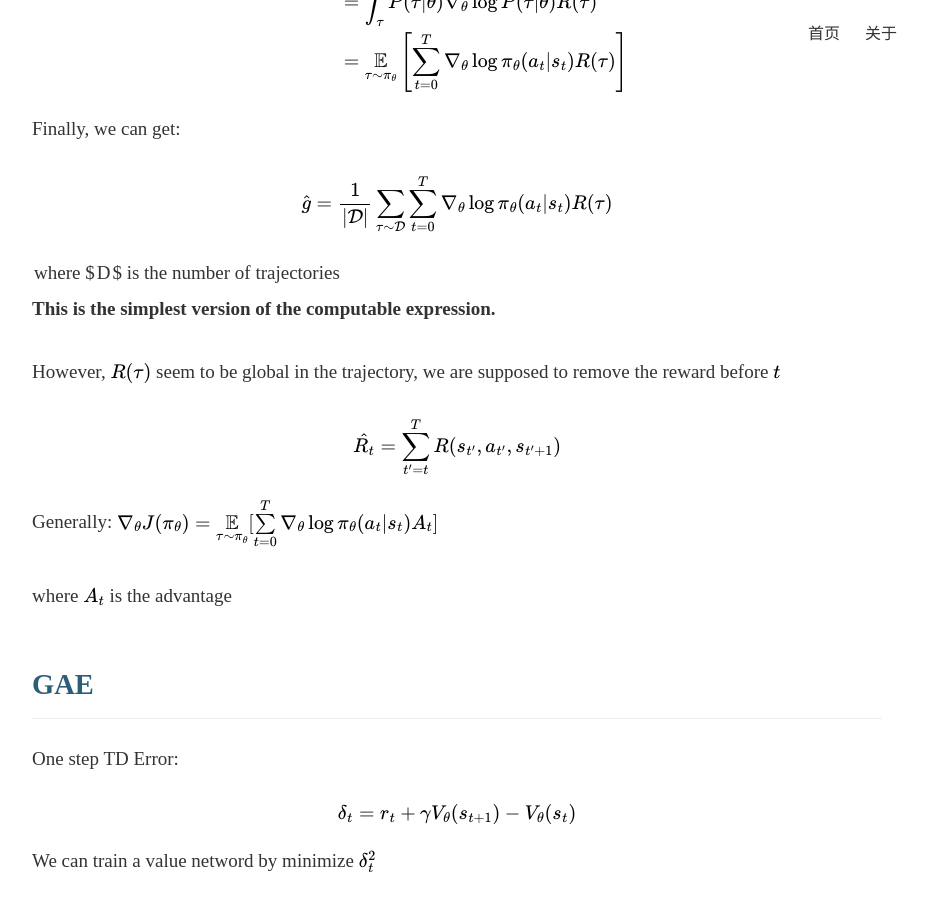
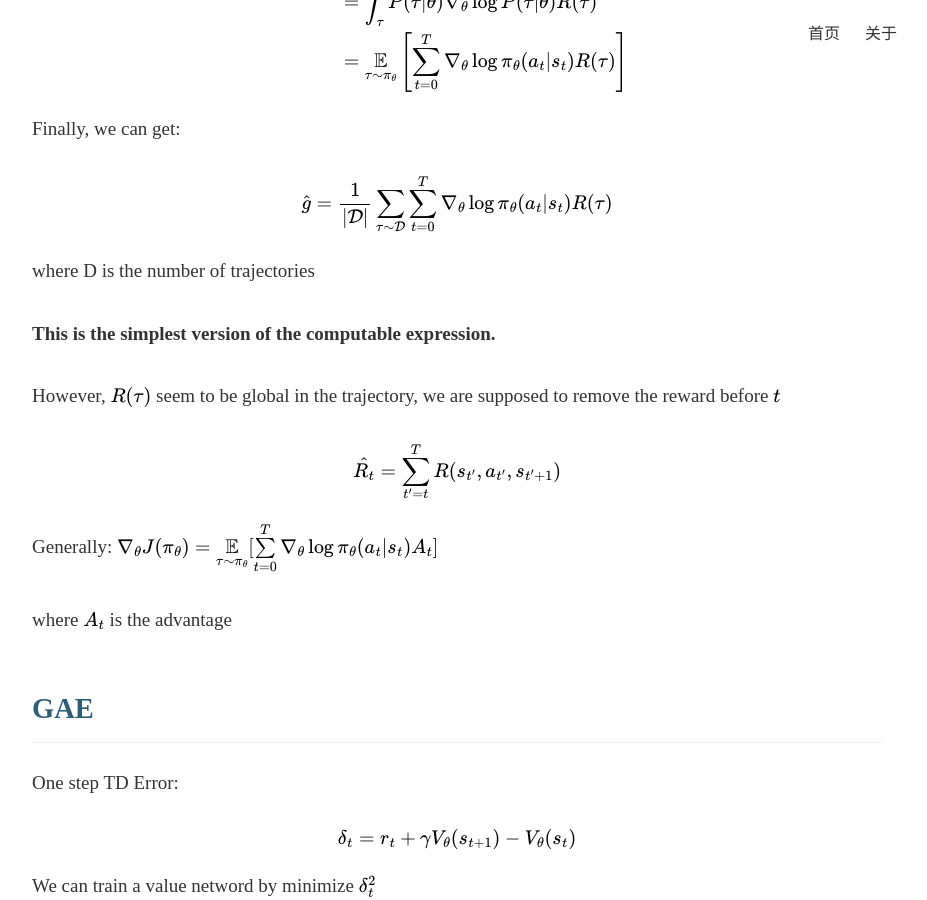
Before and after one commit to liangruogu/liangruogu.github.io, a Jekyll site: the page built from _posts/2025-12-01-PPO.md, in a window 1280 px wide and 900 px high, scrolled down 939 px. Shown: the whole window, without its empty margins (183-1110 px from the left). Built offline with Jekyll 4.4.1, drawn with Linux system fonts in a browser that asks for light colours.

Commit message:
fix latex

```diff
--- a/_posts/2025-12-01-PPO.md
+++ b/_posts/2025-12-01-PPO.md
@@ -44,7 +44,7 @@ $$
 \hat{g} = \frac{1}{|\mathcal{D}|}\sum\limits_{\tau\sim\mathcal{D}}\sum\limits_{t=0}^{T} \nabla_\theta \log\pi_{\theta}(a_t|s_t)R(\tau)
 $$
 
-where $|D|$ is the number of trajectories
+where D is the number of trajectories
 
 
 **This is the simplest version of the computable expression.**
```
